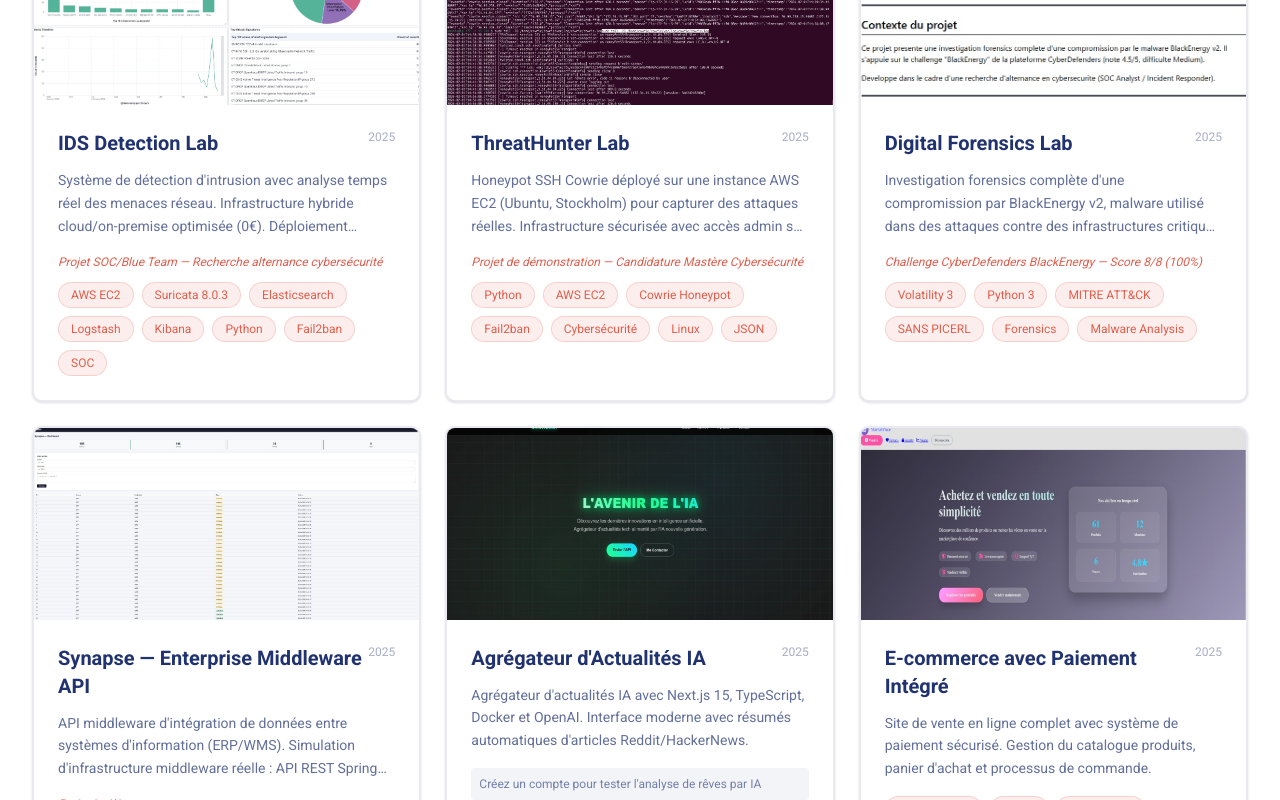
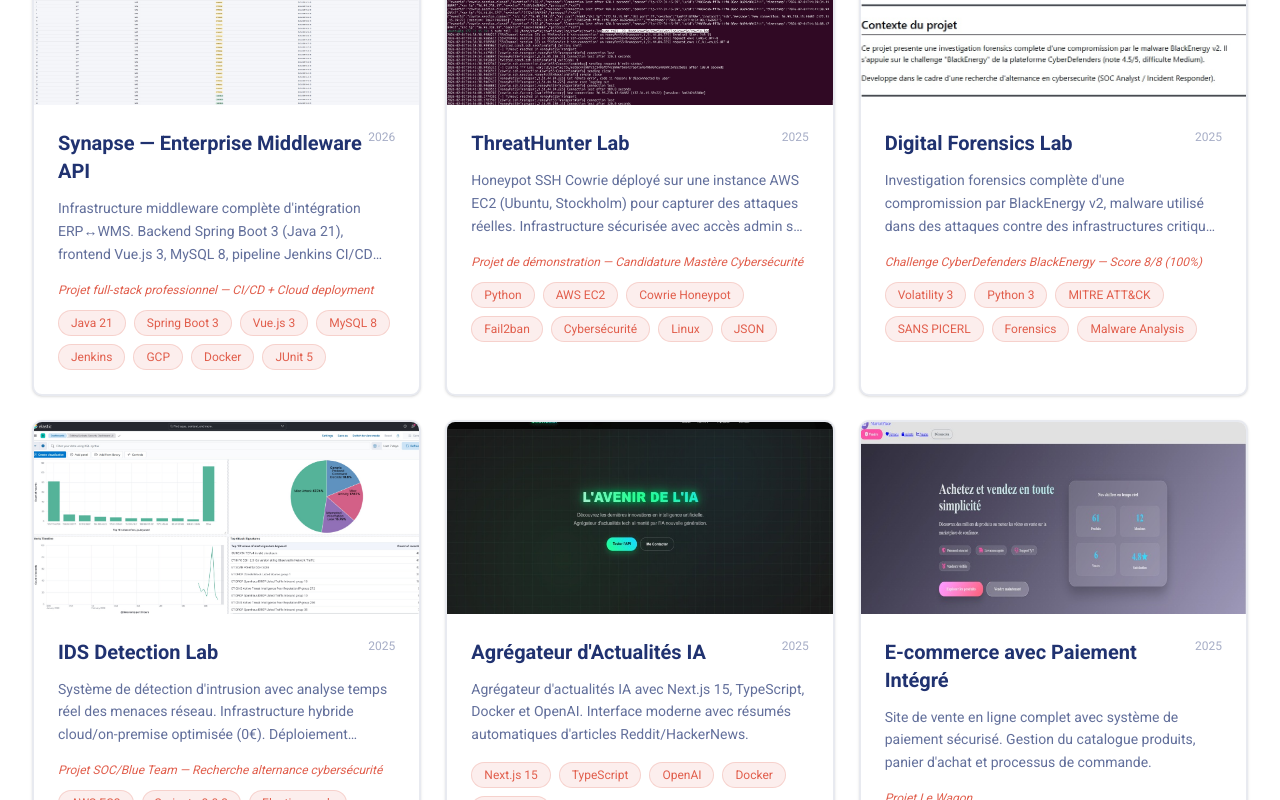
Before and after one commit to ThomasWEBDEV/portfolio-thomas-feret, a Next.js app: page /projets in a window 1280 px wide. Shown: the part 960-1760 px from the top of the page. Built offline with nearby package versions, Linux system fonts and the light colour scheme; a web font is replaced by a local one.

Commit message:
Ajout du projet Synapse en position 1 dans la liste complète des projets

```diff
--- a/app/projets/page.tsx
+++ b/app/projets/page.tsx
@@ -9,13 +9,14 @@ export default function ProjectsPage() {
   const projects = [
     {
       id: 0,
-      title: "IDS Detection Lab",
-      description: "Système de détection d'intrusion avec analyse temps réel des menaces réseau. Infrastructure hybride cloud/on-premise optimisée (0€). Déploiement Suricata 8.0.3 (48,199 règles ET), Stack ELK 8.19 complète. Résultats : 20,343 événements en 22h, 266 alertes, 20+ IPs malveillantes (6 pays), scans SSH, IPs blacklistées.",
-      image: "/images/ids-lab.jpg",
-      link: "https://github.com/ThomasWEBDEV/ids-detection-lab",
-      tags: ["AWS EC2", "Suricata 8.0.3", "Elasticsearch", "Logstash", "Kibana", "Python", "Fail2ban", "SOC"],
-      year: "2025"
+      title: "Synapse — Enterprise Middleware API",
+      description: "Infrastructure middleware complète d'intégration ERP↔WMS. Backend Spring Boot 3 (Java 21), frontend Vue.js 3, MySQL 8, pipeline Jenkins CI/CD automatisé (build/test/package), déploiement production Google Cloud Run. Simulateurs ERP/WMS développés from scratch. 198 flux générés automatiquement, 9 tests unitaires JUnit 5, containerisation Docker Compose multi-services, 60+ commits atomiques.",
+      image: "/images/synapse.jpg",
+      link: "https://github.com/ThomasWEBDEV/synapse",
+      tags: ["Java 21", "Spring Boot 3", "Vue.js 3", "MySQL 8", "Jenkins", "GCP", "Docker", "JUnit 5"],
+      year: "2026"
     },
+
     {
       id: 1,
       title: "ThreatHunter Lab",
@@ -36,11 +37,11 @@ export default function ProjectsPage() {
     },
     {
       id: 3,
-      title: "Synapse — Enterprise Middleware API",
-      description: "API middleware d'intégration de données entre systèmes d'information (ERP/WMS). Simulation d'infrastructure middleware réelle : API REST Spring Boot, validation/transformation données, dashboard Vue.js monitoring temps réel, containerisation Docker complète. Endpoints testés : /health, /stats, /flux (GET/POST). MySQL pour historique des flux.",
-      image: "/images/synapse.jpg",
-      link: "https://github.com/ThomasWEBDEV/synapse",
-      tags: ["Java 21", "Spring Boot 3", "Vue.js 3", "MySQL 8", "Docker", "REST API", "Middleware"],
+      title: "IDS Detection Lab",
+      description: "Système de détection d'intrusion avec analyse temps réel des menaces réseau. Infrastructure hybride cloud/on-premise optimisée (0€). Déploiement Suricata 8.0.3 (48,199 règles ET), Stack ELK 8.19 complète. Résultats : 20,343 événements en 22h, 266 alertes, 20+ IPs malveillantes (6 pays), scans SSH, IPs blacklistées.",
+      image: "/images/ids-lab.jpg",
+      link: "https://github.com/ThomasWEBDEV/ids-detection-lab",
+      tags: ["AWS EC2", "Suricata 8.0.3", "Elasticsearch", "Logstash", "Kibana", "Python", "Fail2ban", "SOC"],
       year: "2025"
     },
     {
@@ -71,7 +72,7 @@ export default function ProjectsPage() {
       year: "2025"
     },
     {
-      id: 4,
+      id: 7,
       title: "Dream Journal & Analyzer",
       description: "Projet de fin de formation développé en équipe de 3 développeurs. Lead technique du projet. Application d'analyse et de suivi de rêves avec intelligence artificielle pour interpréter et catégoriser les rêves automatiquement.",
       image: "/images/logo3.jpg",
@@ -193,10 +194,10 @@ export default function ProjectsPage() {
                 {project.description}
               </p>
 
-              {/* CONDITION — IDS Detection Lab */}
+              {/* CONDITION — Synapse */}
               {project.id === 0 && (
                 <p className="text-xs text-[#e15e4c] mb-3 font-roboto italic">
-                  Projet SOC/Blue Team — Recherche alternance cybersécurité
+                  Projet full-stack professionnel — CI/CD + Cloud deployment
                 </p>
               )}
 
@@ -214,15 +215,22 @@ export default function ProjectsPage() {
                 </p>
               )}
 
+              {/* CONDITION — IDS Detection Lab */}
+              {project.id === 3 && (
+                <p className="text-xs text-[#e15e4c] mb-3 font-roboto italic">
+                  Projet SOC/Blue Team — Recherche alternance cybersécurité
+                </p>
+              )}
+
               {/* CONDITION — Dream Journal */}
-              {project.id === 4 && (
+              {project.id === 7 && (
                 <p className="text-xs text-[#203270]/60 mb-3 font-roboto bg-[#203270]/5 p-2 rounded">
                   Créez un compte pour tester l'analyse de rêves par IA
                 </p>
               )}
 
               {/* CONDITION — Projets Le Wagon */}
-              {[3, 4, 6, 8].includes(project.id) && (
+              {[5, 6, 7].includes(project.id) && (
                 <p className="text-xs text-[#e15e4c] mb-3 font-roboto italic">
                   Projet Le Wagon
                 </p>
```
